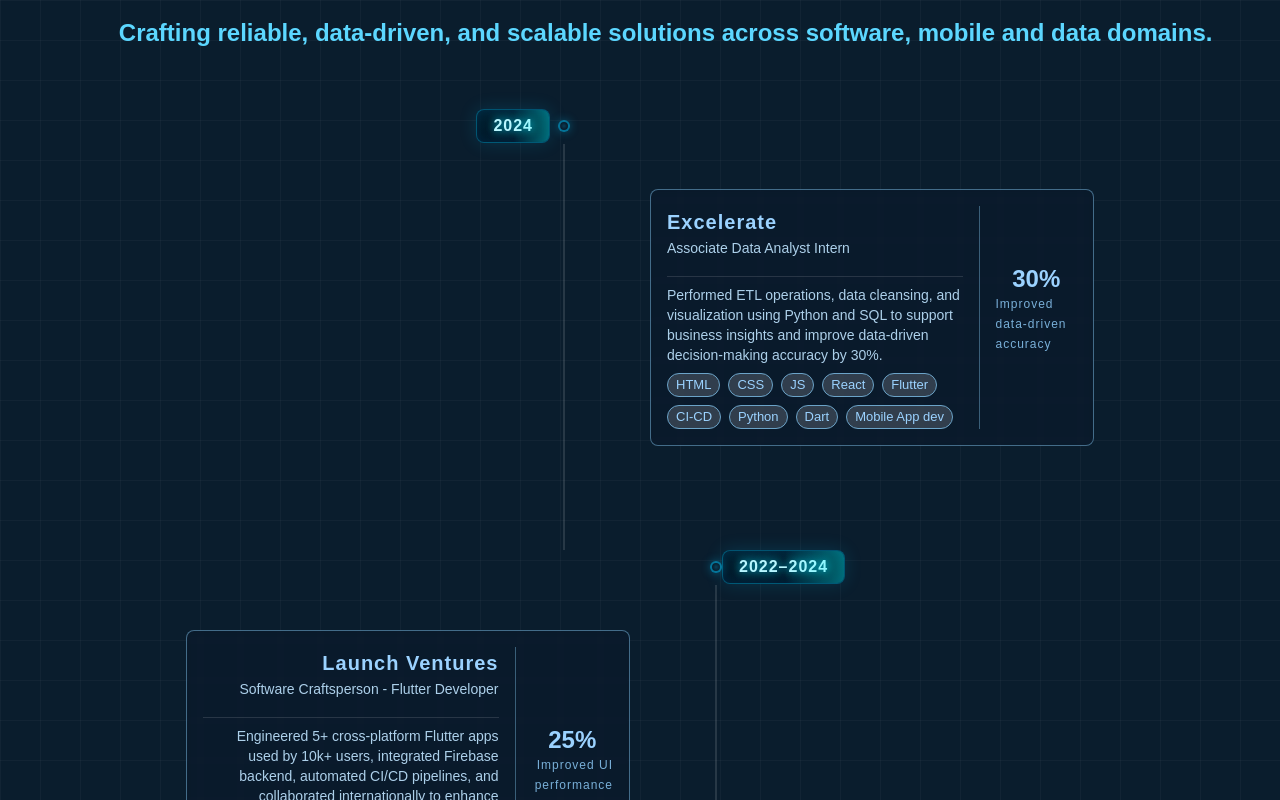
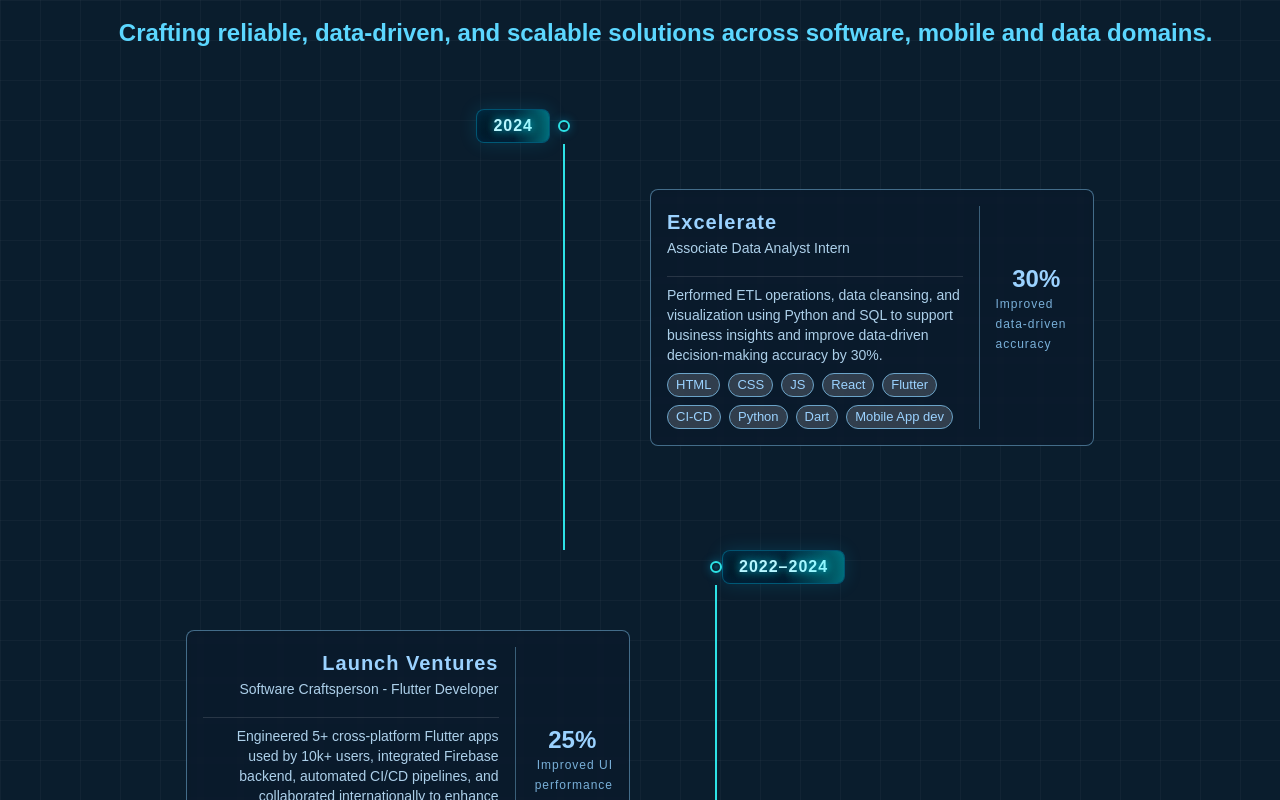
Before and after one commit to whoseunassailable/theme-based-portfolio, a React (Vite) app: page / in a window 1280 px wide. Shown: the part 920-1720 px from the top of the page. Built offline with nearby package versions, Linux system fonts and the light colour scheme; some icons are missing.

Commit message:
added few more changes to the styling of timeline

```diff
--- a/src/pages/work-experience/components/ExperienceCard.tsx
+++ b/src/pages/work-experience/components/ExperienceCard.tsx
@@ -37,8 +37,8 @@
         backdropFilter: "blur(2px)",
         gap: 2,
         alignItems: "center",
-        maxWidth: "100%", // 👈 don’t exceed its column
-        ...sx, // 👈 accept overrides from parent
+        maxWidth: "100%",
+        ...sx,
       }}
     >
       {/* LEFT COLUMN */}
@@ -68,7 +68,7 @@
             sx={{
               display: "flex",
               gap: 1,
-              flexWrap: "wrap", // 👈 allow wrapping so width doesn’t explode
+              flexWrap: "wrap",
               rowGap: 1,
             }}
           >
--- a/src/pages/work-experience/components/TimelineEntry.tsx
+++ b/src/pages/work-experience/components/TimelineEntry.tsx
@@ -7,50 +7,37 @@
   TimelineConnector,
   TimelineContent,
 } from "@mui/lab";
-import type { SxProps, Theme } from "@mui/material";
+import { COLORS_NEO_EXTENDED } from "../../../theme/colors";
 
 export interface TimelineEntryProps {
   badge: React.ReactNode;
   children: React.ReactNode;
-  oppositeContentSx?: SxProps<Theme>;
-  separatorSx?: SxProps<Theme>;
-  dotSx?: SxProps<Theme>;
-  connectorSx?: SxProps<Theme>;
-  contentSx?: SxProps<Theme>;
 }
 
 export const TimelineEntry: React.FC<TimelineEntryProps> = ({
   badge,
   children,
-  oppositeContentSx,
-  separatorSx,
-  dotSx,
-  connectorSx,
-  contentSx,
 }) => {
   return (
     <TimelineItem>
-      <TimelineOppositeContent
-        sx={{ m: 0, px: 10, textAlign: "right", ...oppositeContentSx }}
-      >
+      <TimelineOppositeContent sx={{ textAlign: "right" }}>
         {badge}
       </TimelineOppositeContent>
 
-      <TimelineSeparator sx={{ zIndex: 2, ...separatorSx }}>
+      <TimelineSeparator>
         <TimelineDot
           variant="outlined"
           sx={{
-            borderColor: "rgba(0, 200, 255, .5)",
+            borderColor: COLORS_NEO_EXTENDED.accent,
             boxShadow: "0 0 10px rgba(0, 200, 255, .35)",
             background:
               "radial-gradient(circle at 50% 50%, rgba(0,200,255,.2), transparent 60%)",
-            ...dotSx,
           }}
         />
-        <TimelineConnector sx={{ bgcolor: "divider", ...connectorSx }} />
+        <TimelineConnector sx={{ bgcolor: COLORS_NEO_EXTENDED.accent }} />
       </TimelineSeparator>
 
-      <TimelineContent sx={{ p: 0, ...contentSx }}>{children}</TimelineContent>
+      <TimelineContent sx={{ p: 0 }}>{children}</TimelineContent>
     </TimelineItem>
   );
 };
--- a/src/pages/work-experience/components/WorkExperienceTimeline.tsx
+++ b/src/pages/work-experience/components/WorkExperienceTimeline.tsx
@@ -33,8 +33,6 @@
                 heading={exp.heading}
                 role={exp.role}
                 summary={exp.summary}
-                labelLength={exp.labelList.length}
-                labelList={exp.labelList}
                 metricNumber={exp.metricNumber}
                 metricInfo={exp.metricInfo}
                 upOrDownIcon={exp.upOrDownIcon}
```
